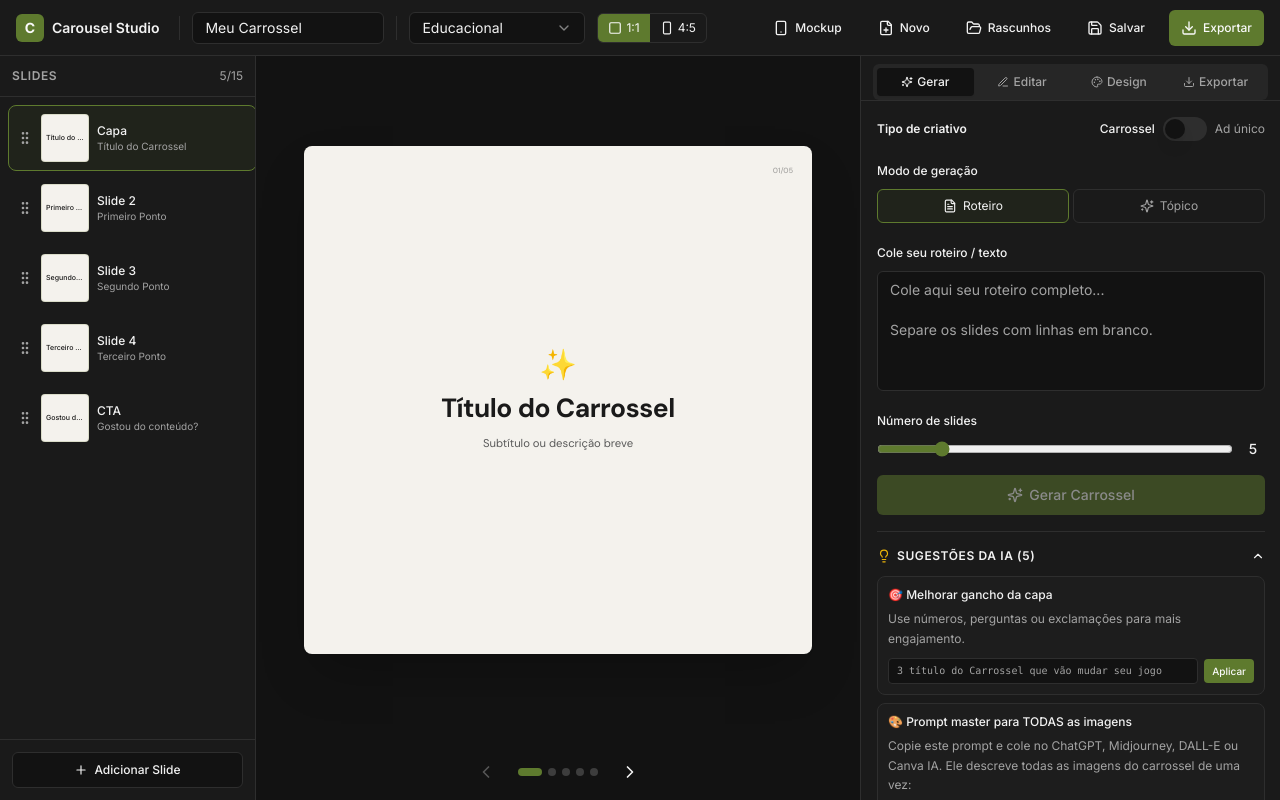
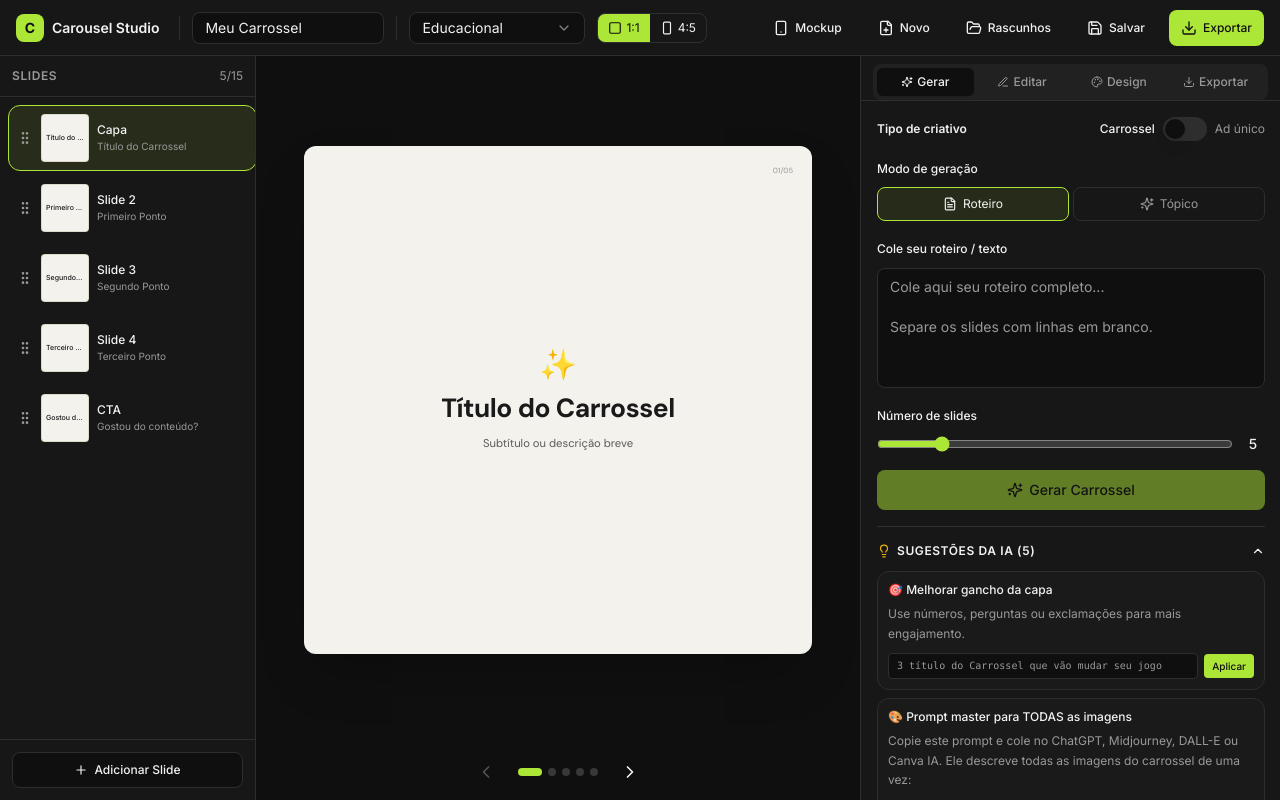
Before and after one commit to mmarques30/portfolio-ia, a Next.js app: page / in a window 1280 px wide. Built offline with nearby package versions, Linux system fonts and the light colour scheme.

Commit message:
feat: complete visual rebranding with new design system

```diff
--- a/app/globals.css
+++ b/app/globals.css
@@ -4,48 +4,48 @@
 
 @layer base {
   :root {
-    --background: 0 0% 100%;
-    --foreground: 0 0% 3.9%;
+    --background: 40 20% 96%;
+    --foreground: 0 0% 8%;
     --card: 0 0% 100%;
-    --card-foreground: 0 0% 3.9%;
+    --card-foreground: 0 0% 8%;
     --popover: 0 0% 100%;
-    --popover-foreground: 0 0% 3.9%;
-    --primary: 82 45% 33%;
-    --primary-foreground: 0 0% 98%;
-    --secondary: 0 0% 96.1%;
-    --secondary-foreground: 0 0% 9%;
-    --muted: 0 0% 96.1%;
-    --muted-foreground: 0 0% 45.1%;
-    --accent: 0 0% 96.1%;
-    --accent-foreground: 0 0% 9%;
-    --destructive: 0 84.2% 60.2%;
-    --destructive-foreground: 0 0% 98%;
-    --border: 0 0% 89.8%;
-    --input: 0 0% 89.8%;
-    --ring: 82 45% 33%;
+    --popover-foreground: 0 0% 8%;
+    --primary: 0 0% 6%;
+    --primary-foreground: 0 0% 100%;
+    --secondary: 0 0% 92%;
+    --secondary-foreground: 0 0% 8%;
+    --muted: 0 0% 92%;
+    --muted-foreground: 0 0% 46%;
+    --accent: 80 78% 56%;
+    --accent-foreground: 0 0% 6%;
+    --destructive: 0 72% 51%;
+    --destructive-foreground: 0 0% 100%;
+    --border: 0 0% 88%;
+    --input: 0 0% 78%;
+    --ring: 0 0% 6%;
     --radius: 0.5rem;
   }
 
   .dark {
-    --background: 0 0% 7%;
+    --background: 0 0% 6%;
     --foreground: 0 0% 95%;
-    --card: 0 0% 10%;
+    --card: 0 0% 9%;
     --card-foreground: 0 0% 95%;
-    --popover: 0 0% 10%;
+    --popover: 0 0% 9%;
     --popover-foreground: 0 0% 95%;
-    --primary: 82 45% 33%;
-    --primary-foreground: 0 0% 98%;
-    --secondary: 0 0% 15%;
+    --primary: 80 78% 56%;
+    --primary-foreground: 0 0% 6%;
+    --secondary: 0 0% 13%;
     --secondary-foreground: 0 0% 95%;
-    --muted: 0 0% 15%;
-    --muted-foreground: 0 0% 64%;
-    --accent: 0 0% 15%;
+    --muted: 0 0% 13%;
+    --muted-foreground: 0 0% 60%;
+    --accent: 0 0% 13%;
     --accent-foreground: 0 0% 95%;
-    --destructive: 0 62.8% 30.6%;
-    --destructive-foreground: 0 0% 98%;
+    --destructive: 0 72% 45%;
+    --destructive-foreground: 0 0% 100%;
     --border: 0 0% 18%;
     --input: 0 0% 18%;
-    --ring: 82 45% 40%;
+    --ring: 80 78% 56%;
   }
 }
 
@@ -55,10 +55,22 @@
   }
   body {
     @apply bg-background text-foreground;
+    font-family: 'Inter', 'DM Sans', system-ui, -apple-system, sans-serif;
+    font-size: 14px;
+    line-height: 1.6;
+  }
+  h1 {
+    font-size: 32px;
+    font-weight: 700;
+    letter-spacing: -0.02em;
+  }
+  h2 {
+    font-size: 22px;
+    font-weight: 600;
   }
 }
 
-/* Hide scrollbar for cleaner UI */
+/* Hide scrollbar */
 .scrollbar-hide {
   -ms-overflow-style: none;
   scrollbar-width: none;
@@ -82,3 +94,52 @@
   background: hsl(var(--border));
   border-radius: 3px;
 }
+
+/* Pill tab switcher */
+.pill-tabs {
+  border-radius: 999px;
+  background: hsl(0, 0%, 91%);
+  padding: 4px;
+}
+.dark .pill-tabs {
+  background: hsl(0, 0%, 13%);
+}
+.pill-tab-active {
+  border-radius: 999px;
+  background: hsl(0, 0%, 6%);
+  color: white;
+  padding: 6px 16px;
+  transition: background 200ms ease;
+}
+.dark .pill-tab-active {
+  background: hsl(80, 78%, 56%);
+  color: hsl(0, 0%, 6%);
+}
+.pill-tab-inactive {
+  border-radius: 999px;
+  padding: 6px 16px;
+  color: hsl(0, 0%, 46%);
+  transition: background 200ms ease;
+}
+
+/* Toast animations */
+@keyframes slide-up-fade {
+  from { opacity: 0; transform: translateY(8px); }
+  to { opacity: 1; transform: translateY(0); }
+}
+.animate-slide-up {
+  animation: slide-up-fade 200ms ease;
+}
+
+/* Green accent glow for active items */
+.accent-glow {
+  box-shadow: 0 0 0 3px hsl(80 78% 56% / 0.15);
+}
+
+/* Hover state for tables */
+.hover-green:hover {
+  background: hsl(80, 40%, 97%);
+}
+.dark .hover-green:hover {
+  background: hsl(0, 0%, 11%);
+}
--- a/tailwind.config.ts
+++ b/tailwind.config.ts
@@ -12,12 +12,27 @@ export default {
       },
     },
     extend: {
+      fontFamily: {
+        sans: ["'Inter'", "'DM Sans'", "system-ui", "-apple-system", "sans-serif"],
+      },
+      fontSize: {
+        'kpi': ['42px', { lineHeight: '1', fontWeight: '700' }],
+        'kpi-lg': ['48px', { lineHeight: '1', fontWeight: '700' }],
+        'category': ['11px', { lineHeight: '1.4', fontWeight: '500', letterSpacing: '0.08em' }],
+      },
       colors: {
         border: "hsl(var(--border))",
         input: "hsl(var(--input))",
         ring: "hsl(var(--ring))",
         background: "hsl(var(--background))",
         foreground: "hsl(var(--foreground))",
+        lime: {
+          DEFAULT: "#A8E63D",
+          50: "hsl(80, 60%, 95%)",
+          100: "hsl(80, 60%, 90%)",
+          500: "#A8E63D",
+          600: "#8BC62A",
+        },
         primary: {
           DEFAULT: "hsl(var(--primary))",
           foreground: "hsl(var(--primary-foreground))",
@@ -48,9 +63,27 @@ export default {
         },
       },
       borderRadius: {
-        lg: "var(--radius)",
-        md: "calc(var(--radius) - 2px)",
-        sm: "calc(var(--radius) - 4px)",
+        lg: "12px",
+        md: "8px",
+        sm: "6px",
+        pill: "999px",
+      },
+      boxShadow: {
+        'drawer': '-4px 0 24px rgba(0,0,0,0.08)',
+      },
+      keyframes: {
+        'slide-up-fade': {
+          from: { opacity: '0', transform: 'translateY(8px)' },
+          to: { opacity: '1', transform: 'translateY(0)' },
+        },
+        'modal-in': {
+          from: { opacity: '0', transform: 'scale(0.96)' },
+          to: { opacity: '1', transform: 'scale(1)' },
+        },
+      },
+      animation: {
+        'slide-up': 'slide-up-fade 200ms ease',
+        'modal-in': 'modal-in 200ms ease',
       },
     },
   },
```
